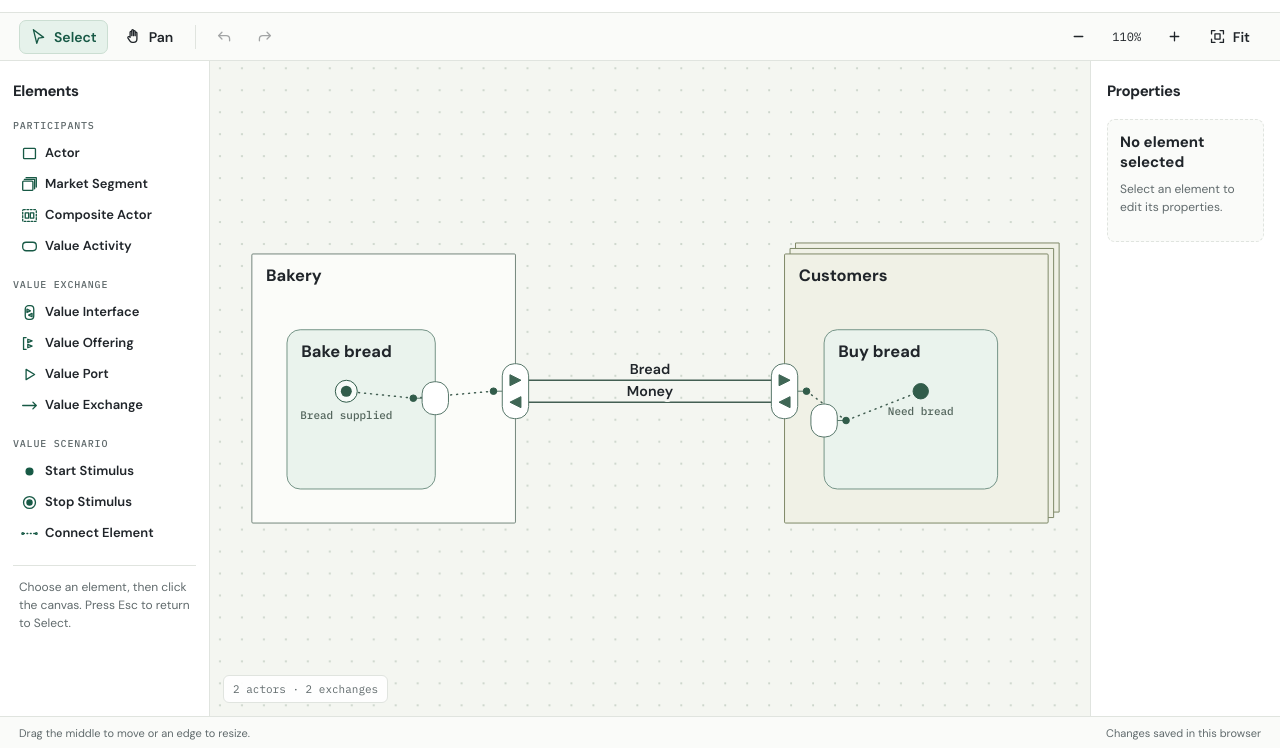
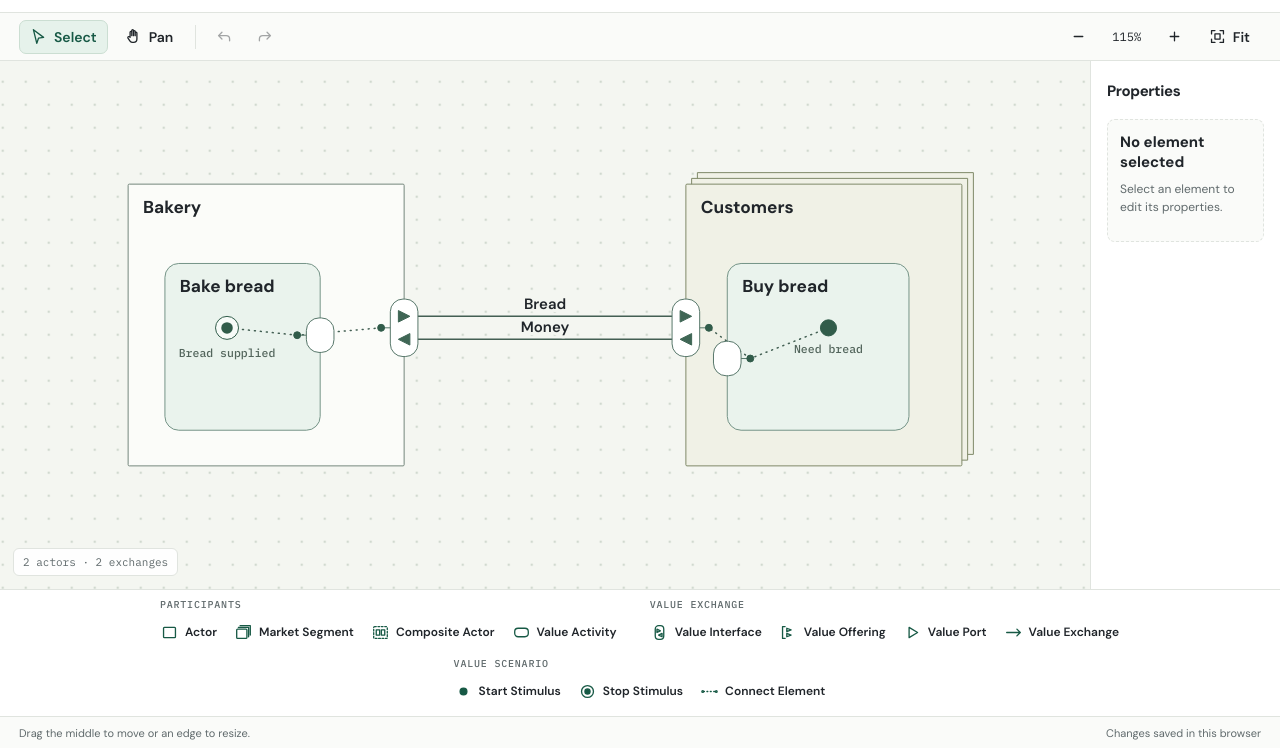
Before and after one commit to daniilketov/e3-value-modell, a plain HTML site: page index.html in a window 1280 px wide. Shown: the part 52-800 px from the top of the page. Drawn offline with Linux system fonts and the light colour scheme.

Commit message:
Move modeling tools to the bottom of the editor

```diff
--- a/index.html
+++ b/index.html
@@ -22,7 +22,6 @@
   <div class="spacer"></div><button class="tool icon-only" id="zoom-out" aria-label="Zoom out"></button><span id="zoom" class="zoom-label">100%</span><button class="tool icon-only" id="zoom-in" aria-label="Zoom in"></button><button class="tool" id="fit" aria-label="Fit model" title="Fit model"><span>Fit</span></button>
 </nav>
 <main class="work">
-  <aside class="palette" aria-label="Model elements"><h2 class="panel-title">Elements</h2><div id="palette"></div><p class="hint">Choose an element, then click the canvas. Press Esc to return to Select.</p></aside>
   <section class="stage" id="stage" aria-label="Model canvas">
     <svg class="diagram" id="diagram" xmlns="http://www.w3.org/2000/svg" aria-label="Value model diagram" tabindex="0">
       <defs><pattern id="grid" width="20" height="20" patternUnits="userSpaceOnUse"><circle cx="1" cy="1" r="1" fill="#c9d3c8"/></pattern></defs>
@@ -33,6 +32,7 @@
   </section>
   <aside class="inspector" aria-label="Properties"><h2 class="panel-title">Properties</h2><div id="properties"></div></aside>
 </main>
+<nav class="palette" id="palette" aria-label="Model elements"></nav>
 <footer class="status"><span id="message" role="status"></span><span id="storage">Changes saved in this browser</span></footer>
 </div>
 <script type="module" src="./js/app.js"></script>
--- a/js/app.js
+++ b/js/app.js
@@ -279,6 +279,7 @@ const sections = [
 for (const [label,tools] of sections) {
   const section = document.createElement('div');
   section.className = 'section';
+  section.style.setProperty('--tool-count',tools.length);
   section.append(subtitle(label));
   for (const type of tools) {
     const entry = button(names[type],() => setMode(type));
--- a/styles.css
+++ b/styles.css
@@ -3,16 +3,55 @@
 button,input,select{font:inherit;color:inherit}button{cursor:pointer}button:disabled{opacity:.4;cursor:default}button:focus-visible,input:focus-visible,select:focus-visible{outline:2px solid #258865;outline-offset:2px}
 button{background:white;border:1px solid var(--line);border-radius:7px;padding:7px 10px;display:inline-flex;gap:7px;align-items:center;justify-content:center;font-weight:600}
 button:not(:disabled):hover{background:#eef3ed}button.primary{background:var(--green);color:white;border-color:var(--green)}button.primary:hover{background:#104735}.icon{width:17px;height:17px;fill:none;stroke:currentColor;stroke-width:1.55;stroke-linecap:round;stroke-linejoin:round;flex:none}
-.app{height:100dvh;min-height:570px;display:grid;grid-template-rows:auto auto minmax(0,1fr) auto}
+.app{height:100dvh;min-height:570px;display:grid;grid-template-rows:auto auto minmax(0,1fr) auto auto}
 .top,.toolbar,.status{display:flex;align-items:center;gap:12px;padding:0 19px}.top{min-height:65px;justify-content:space-between;border-bottom:1px solid var(--line)}.toolbar{min-height:48px;border-bottom:1px solid var(--line);gap:6px;background:#fafbf9}.top-group{display:flex;align-items:center;gap:8px}.brand{display:flex;align-items:center;gap:11px;white-space:nowrap}.brand-mark{display:grid;place-items:center;width:34px;height:34px;border-radius:8px;background:var(--green);color:white;font:bold 19px var(--sans)}.brand strong{font-size:17px;letter-spacing:-.045em}.divider{height:24px;width:1px;background:var(--line);margin:0 5px}.doc-title{border:1px solid transparent;background:transparent;border-radius:5px;padding:6px;width:clamp(115px,20vw,270px);font-weight:600}.doc-title:hover{border-color:var(--line)}
 .tool{height:34px;border-color:transparent;background:transparent}.tool[aria-pressed=true]{background:var(--pale);color:var(--green);border-color:#cbded2}.icon-only{width:34px;padding:0}.toolbar .spacer{flex:1}.zoom-label{font:12px var(--mono);min-width:50px;text-align:center}
-.work{display:grid;grid-template-columns:210px minmax(0,1fr) 190px;min-height:0}
-.palette,.inspector{overflow:auto;background:white}.palette{border-right:1px solid var(--line);padding:20px 13px}.inspector{border-left:1px solid var(--line);padding:20px 16px}.panel-title{font-size:15px;margin:0 0 18px;font-weight:700;letter-spacing:-.025em}.section{margin-bottom:16px}.section h3,.eyebrow{font:500 10px var(--mono);letter-spacing:.08em;text-transform:uppercase;color:var(--muted);margin:0 0 6px}.palette button{width:100%;justify-content:flex-start;border-color:transparent;background:transparent;padding:6px 7px;min-height:31px;font-size:13px;text-align:left;line-height:1.25}.palette button .icon{color:var(--green)}.palette button[aria-pressed=true]{background:var(--pale);color:var(--green);border-color:#cbded2}.palette .hint{border-top:1px solid var(--line);padding:12px 6px 0}
+.work{display:grid;grid-template-columns:minmax(0,1fr) 190px;min-height:0}
+.inspector{overflow:auto;background:white}.inspector{border-left:1px solid var(--line);padding:20px 16px}.panel-title{font-size:15px;margin:0 0 18px;font-weight:700;letter-spacing:-.025em}
+.palette {
+  display: flex;
+  flex-wrap: wrap;
+  align-items: flex-start;
+  justify-content: center;
+  gap: 8px 18px;
+  padding: 8px 12px;
+  border-top: 1px solid var(--line);
+  background: var(--paper);
+}
+.palette .section {
+  display: grid;
+  grid-template-columns: repeat(var(--tool-count), max-content);
+  gap: 2px;
+}
+.palette h3 {
+  grid-column: 1 / -1;
+  margin: 0 0 2px;
+  padding-inline: 7px;
+  color: var(--muted);
+  font: 500 10px var(--mono);
+  letter-spacing: .08em;
+  text-transform: uppercase;
+}
+.palette button {
+  min-height: 34px;
+  border-color: transparent;
+  background: transparent;
+  padding: 5px 7px;
+  font-size: 12px;
+  white-space: nowrap;
+}
+.palette button .icon { color: var(--green); }
+.palette button[aria-pressed=true] {
+  background: var(--pale);
+  color: var(--green);
+  border-color: #cbded2;
+}
+
 .stage{position:relative;overflow:hidden;background:var(--canvas);min-width:0}.diagram{width:100%;height:100%;display:block;touch-action:none;user-select:none;outline-offset:-3px}.stage[data-mode=pan] .diagram{cursor:grab}.stage[data-mode=draw] .diagram{cursor:crosshair}.stage.dragging .diagram{cursor:grabbing}.stage-caption{position:absolute;left:13px;bottom:13px;background:#ffffffed;border:1px solid var(--line);border-radius:6px;padding:6px 9px;pointer-events:none;color:var(--muted);font:11px var(--mono)}.empty{position:absolute;pointer-events:none;inset:0;display:grid;place-content:center;text-align:center;color:var(--muted)}.empty strong{color:var(--ink);font-size:19px;margin-bottom:5px}.empty[hidden]{display:none}
 .status{min-height:32px;justify-content:space-between;border-top:1px solid var(--line);font-size:11px;color:var(--muted);background:#fafbf9}.status [data-error=true]{color:#a12924}.hint{color:var(--muted);font-size:12px;line-height:1.5;margin:0 0 13px}.empty-inspector{border:1px dashed var(--line);background:#fafbf9;border-radius:8px;padding:12px}.inspector h3{margin:0 0 8px;font-size:15px}.inspector label{display:grid;gap:4px;margin-bottom:11px;font-size:12px;font-weight:600}.inspector input,.inspector select{width:100%;padding:7px;border:1px solid #d5ddd5;background:#fff;border-radius:5px;font-size:13px}.row{display:flex;gap:7px;flex-wrap:wrap}.row>*{flex:1 1 75px}.inspector button{font-size:12px}.inspector .subsection{margin:15px 0;border-top:1px solid var(--line);padding-top:13px}.inspector .entry{display:flex;width:100%;justify-content:space-between;margin-bottom:5px;text-align:left}.remove{color:#a12924}.inspector .full{width:100%;margin-top:6px}
 .diagram text{font-family:var(--sans);fill:var(--ink);pointer-events:none}.diagram .title{font-weight:700;font-size:15px}.diagram .small{font:500 10px var(--mono);fill:#53655c}.diagram .symbol,.diagram .edge,.diagram .hit{vector-effect:non-scaling-stroke}.stage[data-mode=select] .diagram .element{cursor:inherit}.diagram .pick{cursor:pointer}.diagram .active .symbol{stroke:#218b65;stroke-width:2.4}.diagram .source .symbol{stroke:#b06919;stroke-width:2.7}.diagram .hit{fill:none;stroke:transparent;stroke-width:16;pointer-events:stroke}.diagram .edge{fill:none;stroke:#435f53;stroke-width:1.5;pointer-events:none}.diagram .active .edge{stroke:#218b65;stroke-width:2.5}.diagram .connect{stroke-dasharray:1 5;stroke-linecap:round}.diagram .label{font-size:13px;font-weight:600;paint-order:stroke;stroke:var(--canvas);stroke-width:5px;stroke-linejoin:round}
-@media(max-width:960px){.work{grid-template-columns:175px minmax(0,1fr) 172px}.inspector{padding:15px 12px}.palette{padding:15px 9px}.palette button{font-size:12px}.toolbar,.top,.status{padding-inline:10px}}
-@media(max-width:680px){.app{min-height:740px;height:100dvh}.top{flex-wrap:wrap;padding-block:8px;gap:6px}.brand strong{font-size:15px}.top-group{gap:4px}.top button{font-size:12px;padding:5px 6px}.top .divider{display:none}.toolbar{gap:2px}.toolbar .tool{padding:4px 6px}.toolbar .tool span{display:none}.work{grid-template-columns:130px minmax(0,1fr);grid-template-rows:minmax(0,1fr) 140px}.inspector{grid-column:1/-1;border-left:0;border-top:1px solid var(--line);padding:10px}.palette{padding:8px 4px}.palette button{font-size:11px;padding:4px;min-height:27px}.panel-title{margin-bottom:10px}.status{gap:8px}.status #storage{display:none}}
+@media(max-width:960px){.work{grid-template-columns:minmax(0,1fr) 172px}.inspector{padding:15px 12px}.toolbar,.top,.status{padding-inline:10px}}
+@media(max-width:680px){.app{min-height:740px;height:100dvh}.top{flex-wrap:wrap;padding-block:8px;gap:6px}.brand strong{font-size:15px}.top-group{gap:4px}.top button{font-size:12px;padding:5px 6px}.top .divider{display:none}.toolbar{gap:2px}.toolbar .tool{padding:4px 6px}.toolbar .tool span{display:none}.work{grid-template-columns:minmax(0,1fr);grid-template-rows:minmax(0,1fr) 140px}.inspector{grid-column:1/-1;border-left:0;border-top:1px solid var(--line);padding:10px}.panel-title{margin-bottom:10px}.status{gap:8px}.status #storage{display:none}}
 
 .port-stepper {
   display: grid;
@@ -27,3 +66,14 @@ button:not(:disabled):hover{background:#eef3ed}button.primary{background:var(--g
   padding: 0;
   font-size: 15px;
 }
+
+@media (max-width: 680px) {
+  .palette {
+    flex-wrap: nowrap;
+    justify-content: flex-start;
+    overflow-x: auto;
+  }
+  .palette .section {
+    flex: none;
+  }
+}
```
